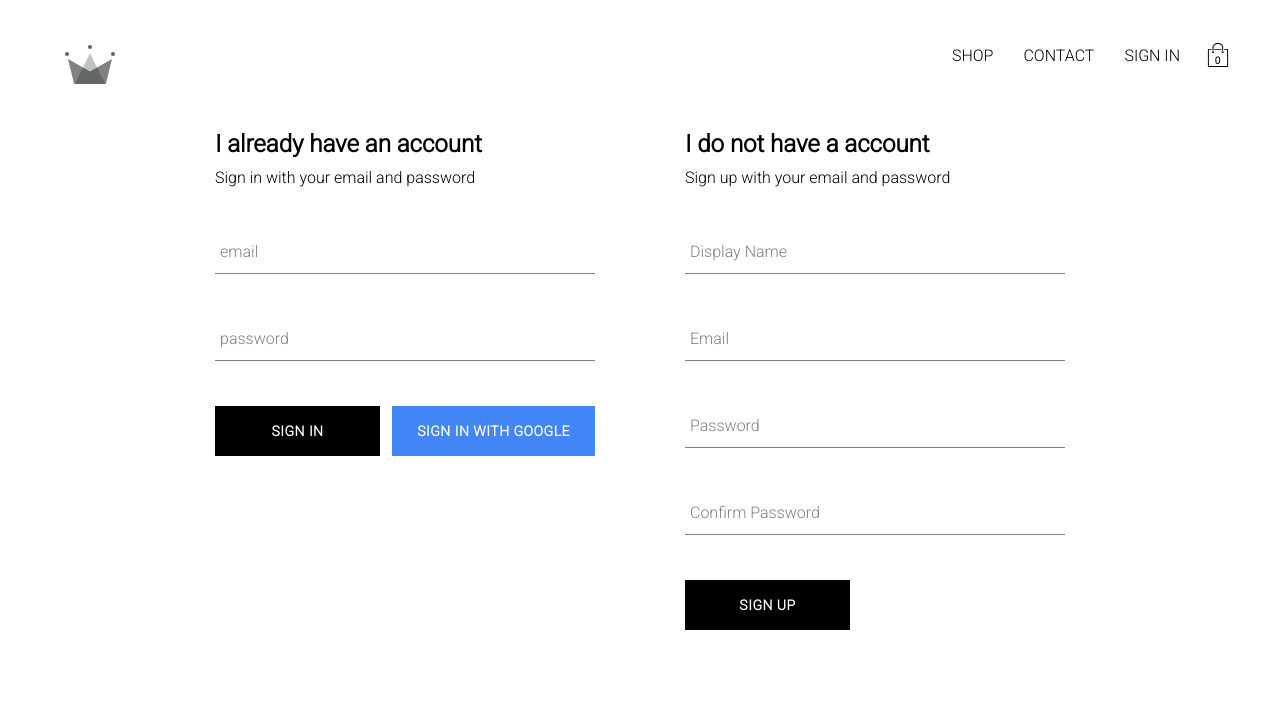
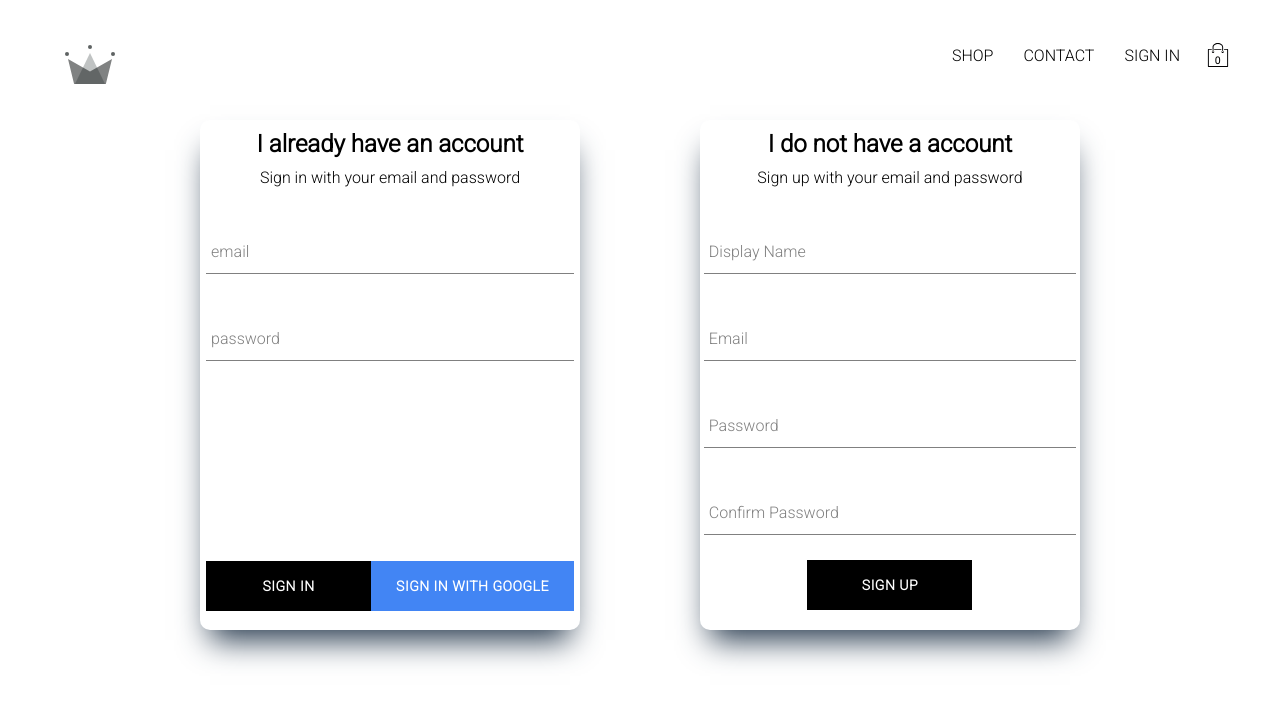
Before and after one commit to Fannoth/crwn-clothing-master-project, a React (Create React App) app: page /sign-in in a window 1280 px wide. Shown: the top 702 px of the page. Built offline with nearby package versions, Linux system fonts and the light colour scheme; no server answers; a web font is replaced by a local one.

Commit message:
Little changes to reduce and improve code

```diff
--- a/src/components/CollectionItem/CollectionItem.scss
+++ b/src/components/CollectionItem/CollectionItem.scss
@@ -2,23 +2,27 @@
   width: 22vw;
   display: flex;
   flex-direction: column;
-  height: 350px;
+  height: 500px;
   align-items: center;
   position: relative;
 
   .image {
     width: 100%;
     height: 95%;
-    background-size: cover;
+    background-size: 100% 100%;
     background-position: center;
     margin-bottom: 5px;
+    // border: 0.1rem solid black;
+    box-shadow: rgba(6, 24, 44, 0.4) 0px 0px 0px 2px,
+      rgba(6, 24, 44, 0.65) 0px 4px 6px -1px,
+      rgba(255, 255, 255, 0.08) 0px 1px 0px inset;
   }
 
   .custom-button {
     width: 80%;
-    opacity: 0.7;
+    opacity: 0.6;
     position: absolute;
-    top: 255px;
+    top: 380px;
     display: none;
   }
 
--- a/src/components/CollectionPreview/CollectionPreview.scss
+++ b/src/components/CollectionPreview/CollectionPreview.scss
@@ -5,7 +5,10 @@
 
   .title {
     font-size: 28px;
-    margin-bottom: 25px;
+    margin-bottom: 65px;
+    display: flex;
+    justify-content: center;
+    font-family: monospace;
   }
 
   .preview {
--- a/src/components/CollectionsOverview/CollectionsOverview.scss
+++ b/src/components/CollectionsOverview/CollectionsOverview.scss
@@ -1,4 +1,5 @@
 .collections-overview {
     display: flex;
     flex-direction: column;
+
   }
--- a/src/components/SignIn/SignIn.js
+++ b/src/components/SignIn/SignIn.js
@@ -36,7 +36,7 @@ export const SignIn = () => {
       <h2 className="title">I already have an account</h2>
       <span>Sign in with your email and password</span>
 
-      <form onSubmit={handleSubmit}>
+      <form onSubmit={handleSubmit} className="sign-in-form">
         <FormInput
           name="email"
           type="email"
--- a/src/components/SignIn/SignIn.scss
+++ b/src/components/SignIn/SignIn.scss
@@ -2,13 +2,18 @@
   width: 380px;
   display: flex;
   flex-direction: column;
+  align-items: center;
+  background-color: rgb(255, 255, 255);
+  border-radius: 10px;
+  box-shadow: rgb(38, 57, 77) 0px 20px 30px -10px;
 
   .title {
     margin: 10px 0;
   }
-
   .buttons {
     display: flex;
     justify-content: space-between;
+    position: relative;
+    top: 155px;
   }
 }
--- a/src/components/SingUp/SignUp.js
+++ b/src/components/SingUp/SignUp.js
@@ -88,7 +88,10 @@ export const SingUp = () => {
           label="Confirm Password"
           requierd
         ></FormInput>
+      <div className="buttons">
+
         <CustomButton type="submit">SIGN UP</CustomButton>
+      </div>
       </form>
     </div>
   );
--- a/src/components/SingUp/SignUp.scss
+++ b/src/components/SingUp/SignUp.scss
@@ -2,8 +2,24 @@
   width: 380px;
   display: flex;
   flex-direction: column;
+  align-items: center;
+  background-color: rgb(255, 255, 255);
+  border-radius: 10px;
+  box-shadow: rgb(38, 57, 77) 0px 20px 30px -10px;
 
   .title {
     margin: 10px 0;
   }
+  .sign-up-form {
+    width: 98%;
+  }
+  .buttons {
+      display: flex;
+      justify-content: space-between;
+      position: relative;
+      top: -20px;
+      width: 100%;
+      justify-content: center;
+
+  }
 }
--- a/src/index.css
+++ b/src/index.css
@@ -11,4 +11,5 @@ body {
 code {
   font-family: source-code-pro, Menlo, Monaco, Consolas, 'Courier New',
     monospace;
+
 }
--- a/src/pages/Collection/Collection.js
+++ b/src/pages/Collection/Collection.js
@@ -8,16 +8,16 @@ import "./Collection.scss";
 
 const CollectionPage = ({ collection, changeParams }) => {
   let params = useParams();
-
+ const {title, items} = collection
   useEffect(() => {
     changeParams(params.categoryId);
   }, []);
 
   return (
     <div className='collection-page'>
-      <h2 className='title'>{collection.title}</h2>
+      <h2 className='title'>{title}</h2>
       <div className='items'>
-        {collection.items.map(item => (
+        {items.map(item => (
           <CollectionItem key={item.id} item={item} />
         ))}
       </div>
--- a/src/pages/Collection/Collection.scss
+++ b/src/pages/Collection/Collection.scss
@@ -15,6 +15,7 @@
 
     & .collection-item {
       margin-bottom: 30px;
+
     }
   }
 }
--- a/src/pages/SingInAndSingUp/SignInAndSingUp.scss
+++ b/src/pages/SingInAndSingUp/SignInAndSingUp.scss
@@ -1,6 +1,6 @@
 .sign-in-and-sign-up {
-  width: 850px;
+  width: 1000px;
   display: flex;
-  justify-content: space-between;
+  justify-content: space-around;
   margin: 30px auto;
 }
--- a/src/redux/Shop/shop.selectors.js
+++ b/src/redux/Shop/shop.selectors.js
@@ -9,7 +9,7 @@ export const selectCollections = createSelector(
 
 export const selectCollectionsForPreview = createSelector(
   [selectCollections],
-  (collections) => Object.keys(collections).map((key) => collections[key])
+  (collections) => Object.values(collections)
 );
 
 export const selectCollection = (collectionUrlParam) =>
```
Also changed, not shown: src/assets/bgc.jfif (added). Lines whose indentation alone changed are shown as unchanged.
